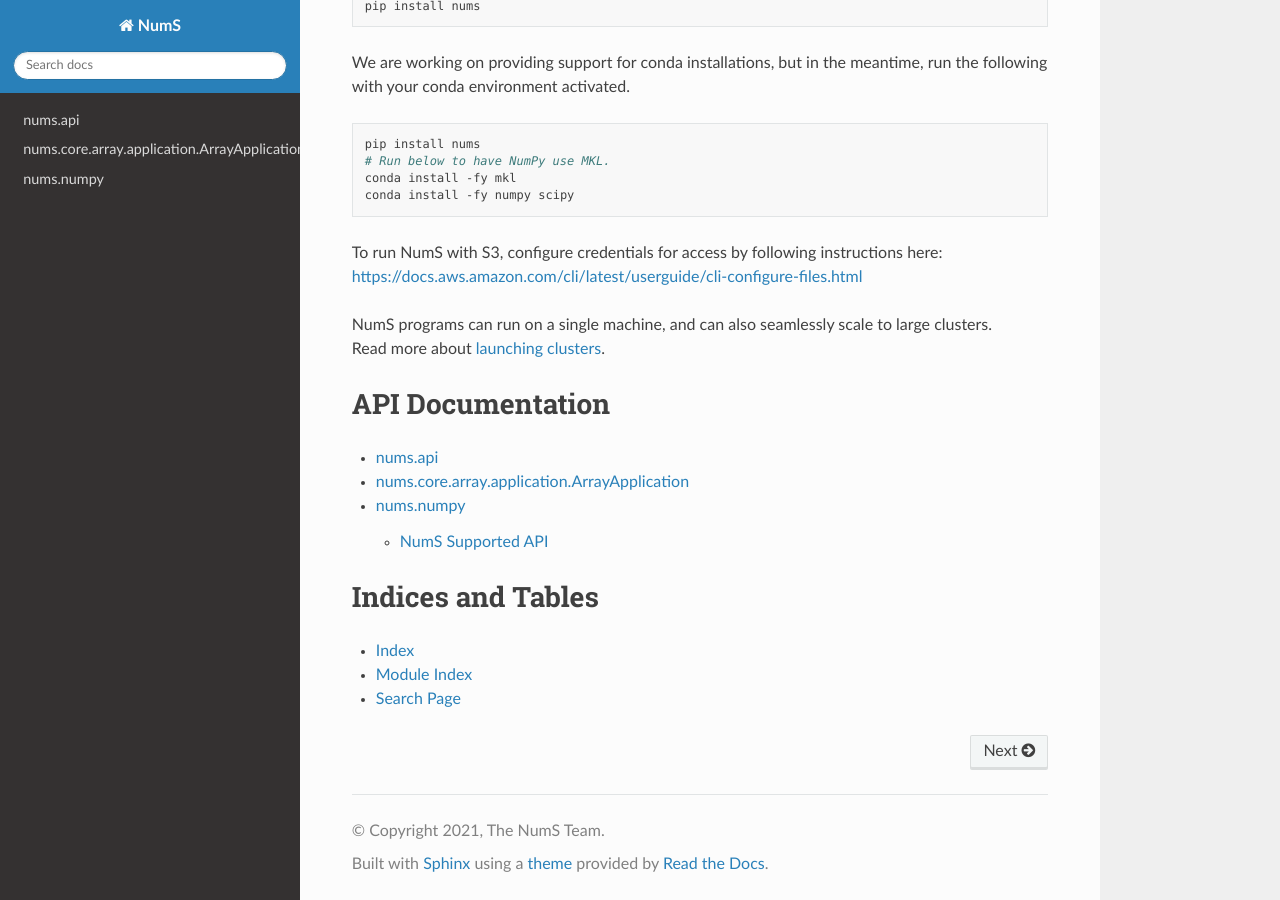
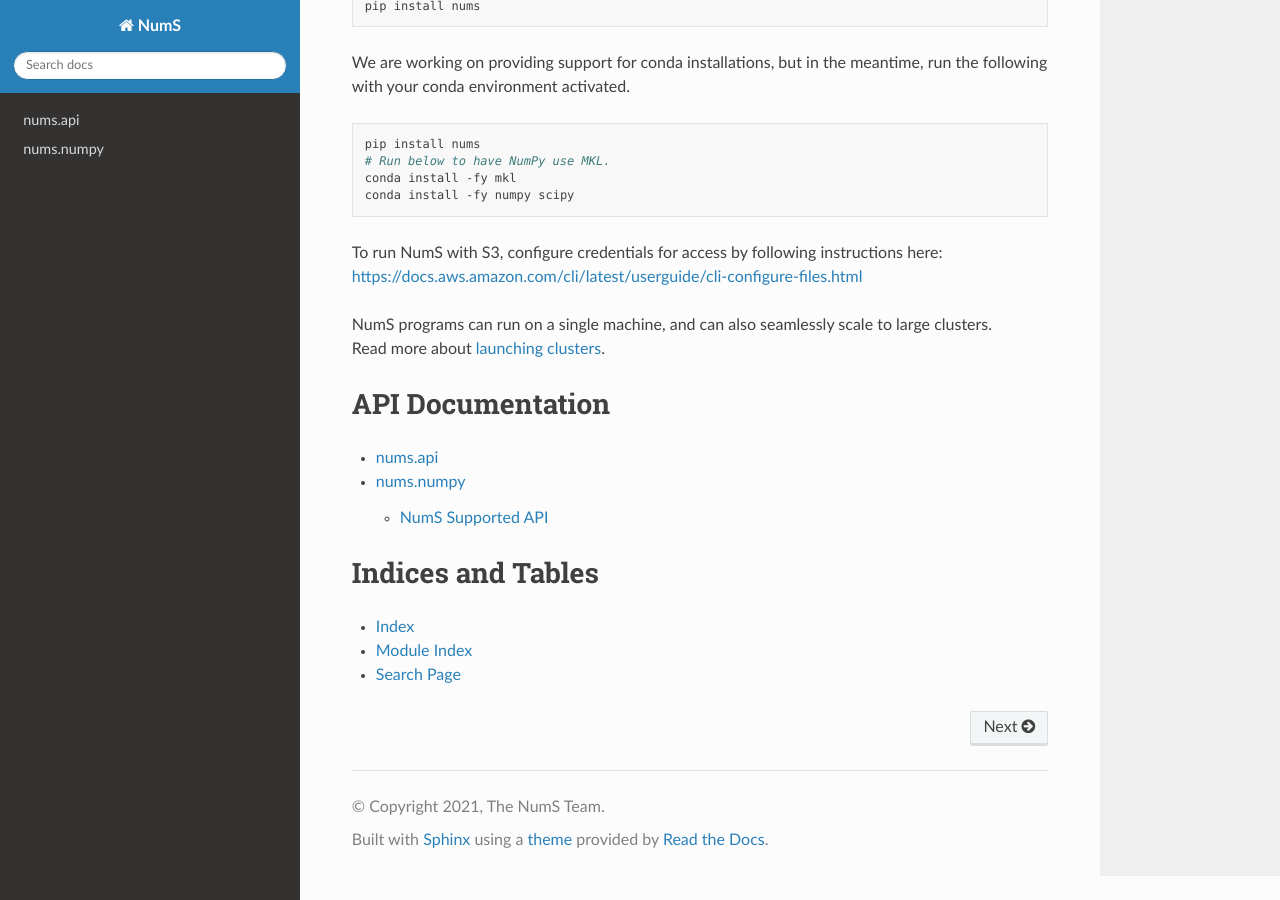
Before and after one commit to nums-project/nums, a Sphinx documentation site: the page built from docs/source/index.rst, in a window 1280 px wide and 900 px high, scrolled down 3920 px. Built offline with Sphinx 7.4.7 and the Read the Docs theme 2.0.0, drawn with Linux system fonts in a browser that asks for light colours.

Commit message:
update index; remove application.rst

```diff
--- a/docs/source/application.rst
+++ /dev/null
@@ -1,5 +0,0 @@
-nums.core.array.application.ArrayApplication
-============================================
-
-.. autoclass:: nums.core.array.application.ArrayApplication
-   :members:
--- a/docs/source/index.rst
+++ b/docs/source/index.rst
@@ -9,10 +9,9 @@ API Documentation
 =================
 
 .. toctree::
-   :maxdepth: 3
+   :maxdepth: 2
 
    api.rst
-   application.rst
    numpy.rst
 
 
```
